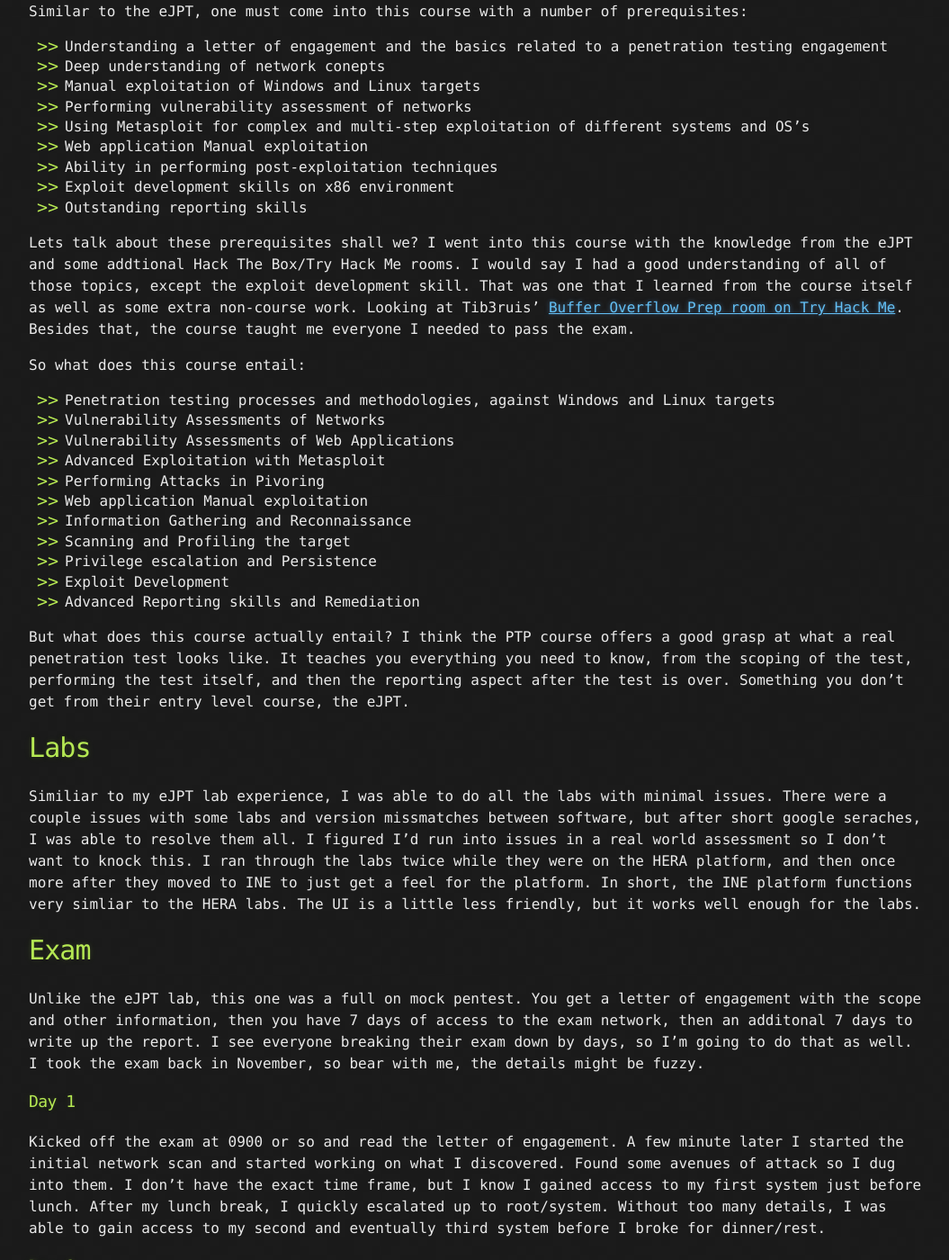
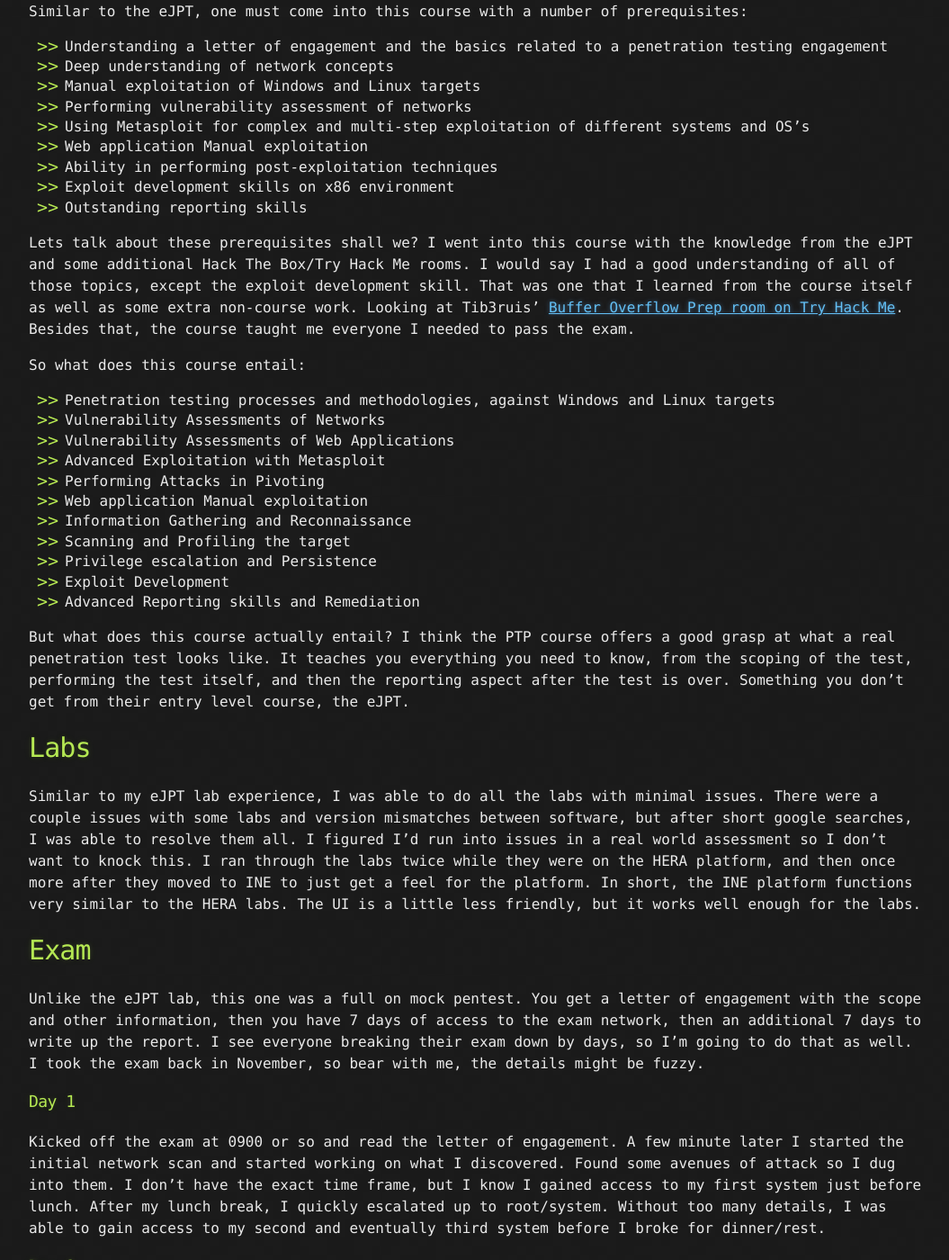
Before and after one commit to 0xForearms/0xForearms.github.io, a Jekyll site: the page built from ecpptReview.md, in a window 1280 px wide and 1400 px high, scrolled down 513 px. Shown: the whole window at 90% size, without its empty margins (108-1163 px from the left). Built offline with Jekyll 4.4.1, drawn with Linux system fonts in a browser that asks for light colours; our own code applies the rules of GitHub Pages for plain Markdown files; some of the changed text lies outside the part shown.

Commit message:
Update ecpptReview.md

```diff
--- a/ecpptReview.md
+++ b/ecpptReview.md
@@ -2,11 +2,11 @@
 
 # Background
 
-eLearnSecurity/INE Certified Professional Penetration Tester(eCPPT) is their professional level course for penetration testing. This course/exam covers all the common topics of penetration testing and offers a good overview of the field. Similiar to what I said in my eJPT review, I don’t believe this course is enough to land a pentesting job, as this course is just not as well known as some other certifications in the field. Putting that aside, I feel like this course and exam has benefitted me greatly in terms of knowledge regarding all areas of penetration testing.
+eLearnSecurity/INE Certified Professional Penetration Tester(eCPPT) is their professional level course for penetration testing. This course/exam covers all the common topics of penetration testing and offers a good overview of the field. Similar to what I said in my eJPT review, I don’t believe this course is enough to land a pentesting job, as this course is just not as well known as some other certifications in the field. Putting that aside, I feel like this course and exam has benefited me greatly in terms of knowledge regarding all areas of penetration testing.
 
 Similar to the eJPT, one must come into this course with a number of prerequisites:
   - Understanding a letter of engagement and the basics related to a penetration testing engagement
-  - Deep understanding of network conepts
+  - Deep understanding of network concepts
   - Manual exploitation of Windows and Linux targets
   - Performing vulnerability assessment of networks
   - Using Metasploit for complex and multi-step exploitation of different systems and OS's
@@ -15,14 +15,14 @@
   - Exploit development skills on x86 environment
   - Outstanding reporting skills
 
-Lets talk about these prerequisites shall we? I went into this course with the knowledge from the eJPT and some addtional Hack The Box/Try Hack Me rooms.  I would say I had a good understanding of all of those topics, except the exploit development skill.  That was one that I learned from the course itself as well as some extra non-course work.  Looking at Tib3ruis' [Buffer Overflow Prep room on Try Hack Me](https://tryhackme.com/room/bufferoverflowprep).  Besides that, the course taught me everyone I needed to pass the exam.
+Lets talk about these prerequisites shall we? I went into this course with the knowledge from the eJPT and some additional Hack The Box/Try Hack Me rooms.  I would say I had a good understanding of all of those topics, except the exploit development skill.  That was one that I learned from the course itself as well as some extra non-course work.  Looking at Tib3ruis' [Buffer Overflow Prep room on Try Hack Me](https://tryhackme.com/room/bufferoverflowprep).  Besides that, the course taught me everyone I needed to pass the exam.
 
 So what does this course entail:
   - Penetration testing processes and methodologies, against Windows and Linux targets
   - Vulnerability Assessments of Networks
   - Vulnerability Assessments of Web Applications
   - Advanced Exploitation with Metasploit
-  - Performing Attacks in Pivoring
+  - Performing Attacks in Pivoting
   - Web application Manual exploitation
   - Information Gathering and Reconnaissance
   - Scanning and Profiling the target
@@ -33,10 +33,10 @@
 But what does this course actually entail?  I think the PTP course offers a good grasp at what a real penetration test looks like.  It teaches you everything you need to know, from the scoping of the test, performing the test itself, and then the reporting aspect after the test is over.  Something you don't get from their entry level course, the eJPT.
 
 # Labs
-Similiar to my eJPT lab experience, I was able to do all the labs with minimal issues.  There were a couple issues with some labs and version missmatches between software, but after short google seraches, I was able to resolve them all.  I figured I'd run into issues in a real world assessment so I don't want to knock this.  I ran through the labs twice while they were on the HERA platform, and then once more after they moved to INE to just get a feel for the platform. In short, the INE platform functions very simliar to the HERA labs.  The UI is a little less friendly, but it works well enough for the labs.
+Similar to my eJPT lab experience, I was able to do all the labs with minimal issues.  There were a couple issues with some labs and version mismatches between software, but after short google searches, I was able to resolve them all.  I figured I'd run into issues in a real world assessment so I don't want to knock this.  I ran through the labs twice while they were on the HERA platform, and then once more after they moved to INE to just get a feel for the platform. In short, the INE platform functions very similar to the HERA labs.  The UI is a little less friendly, but it works well enough for the labs.
 
 # Exam
-Unlike the eJPT lab, this one was a full on mock pentest.  You get a letter of engagement with the scope and other information, then you have 7 days of access to the exam network, then an additonal 7 days to write up the report.  I see everyone breaking their exam down by days, so I'm going to do that as well.  I took the exam back in November, so bear with me, the details might be fuzzy.
+Unlike the eJPT lab, this one was a full on mock pentest.  You get a letter of engagement with the scope and other information, then you have 7 days of access to the exam network, then an additional 7 days to write up the report.  I see everyone breaking their exam down by days, so I'm going to do that as well.  I took the exam back in November, so bear with me, the details might be fuzzy.
 
 ### Day 1
 Kicked off the exam at 0900 or so and read the letter of engagement.  A few minute later I started the initial network scan and started working on what I discovered.  Found some avenues of attack so I dug into them.  I don't have the exact time frame, but I know I gained access to my first system just before lunch.  After my lunch break, I quickly escalated up to root/system.  Without too many details, I was able to gain access to my second and eventually third system before I broke for dinner/rest.
```
